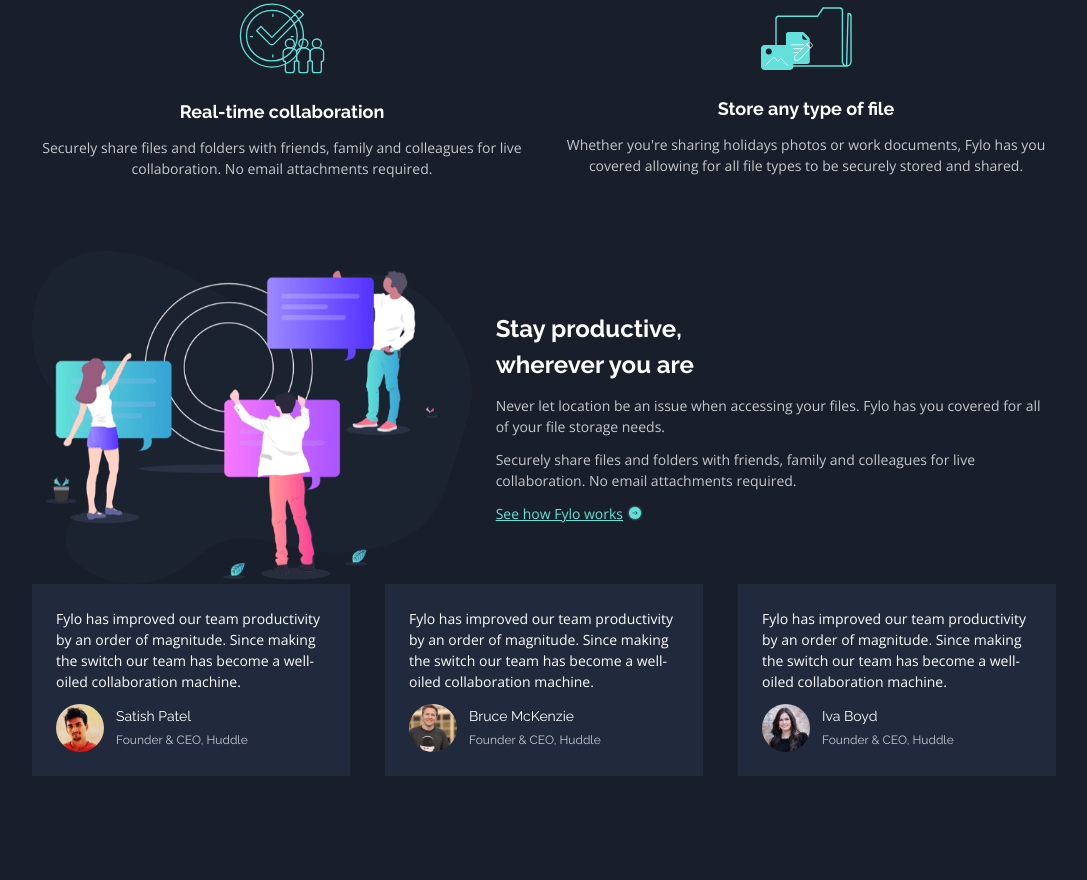
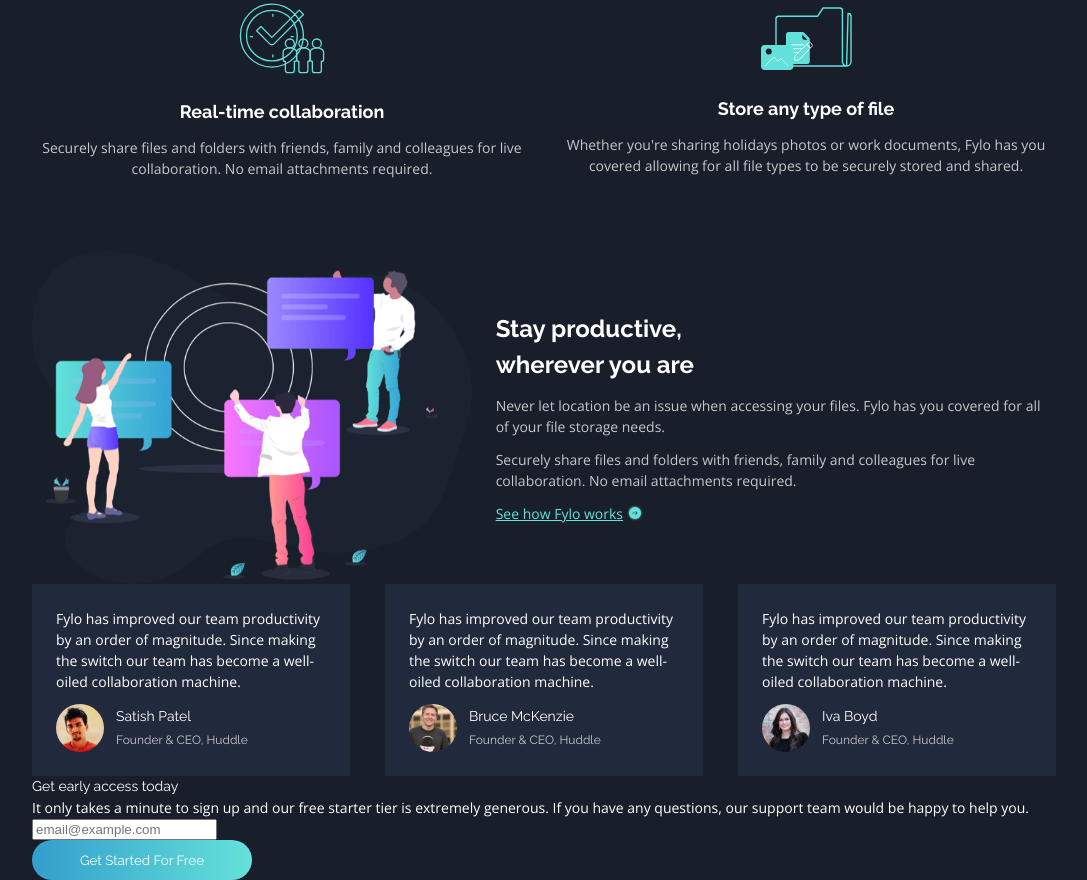
Before and after one commit to Taner-Tun/Landing-Page, a plain HTML site: page index.html in a window 1280 px wide. Shown: the part 1193-2073 px from the top of the page, without its empty margins (96-1183 px from the left). Before the commit the page ends 1969 px from the top, so only its background shows below. Drawn offline with nearby package versions, Linux system fonts and the light colour scheme.

Commit message:
call to section created

```diff
--- a/index.html
+++ b/index.html
@@ -133,6 +133,20 @@
       </div>
 
    </section>
+
+   <section id="call-to-section">
+     <h2>Get early access today</h2>
+     <p>It only takes a minute to sign up and our free starter tier is extremely generous. If you have any
+      questions, our support team would be happy to help you.</p>
+      <form>
+        <div class="input-wrapper">
+          <input type="text" placeholder="email@example.com"/>
+        </div>
+        <div class="button-wrapper">
+          <button class="primary-button">Get Started For Free</button>
+        </div>
+      </form>
+   </section>
   </div>
   <!-- Features
   Team
```
